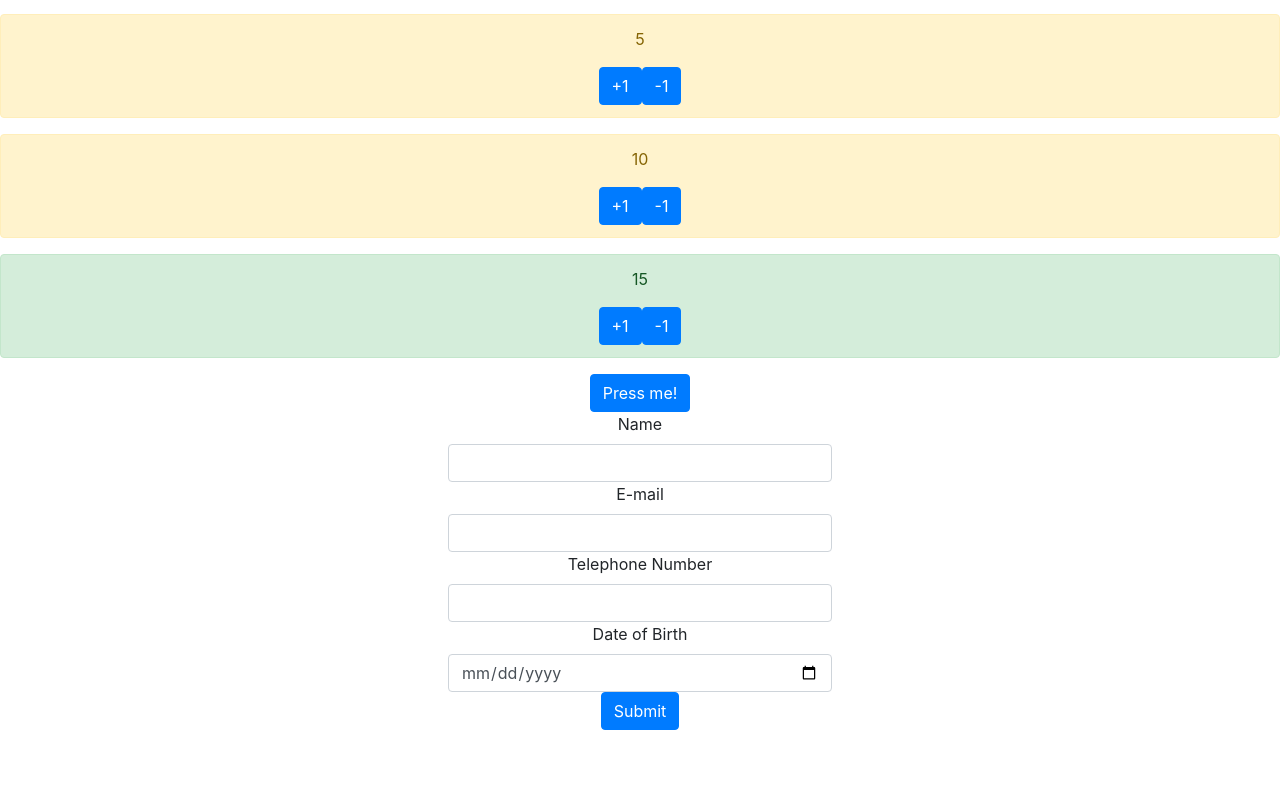
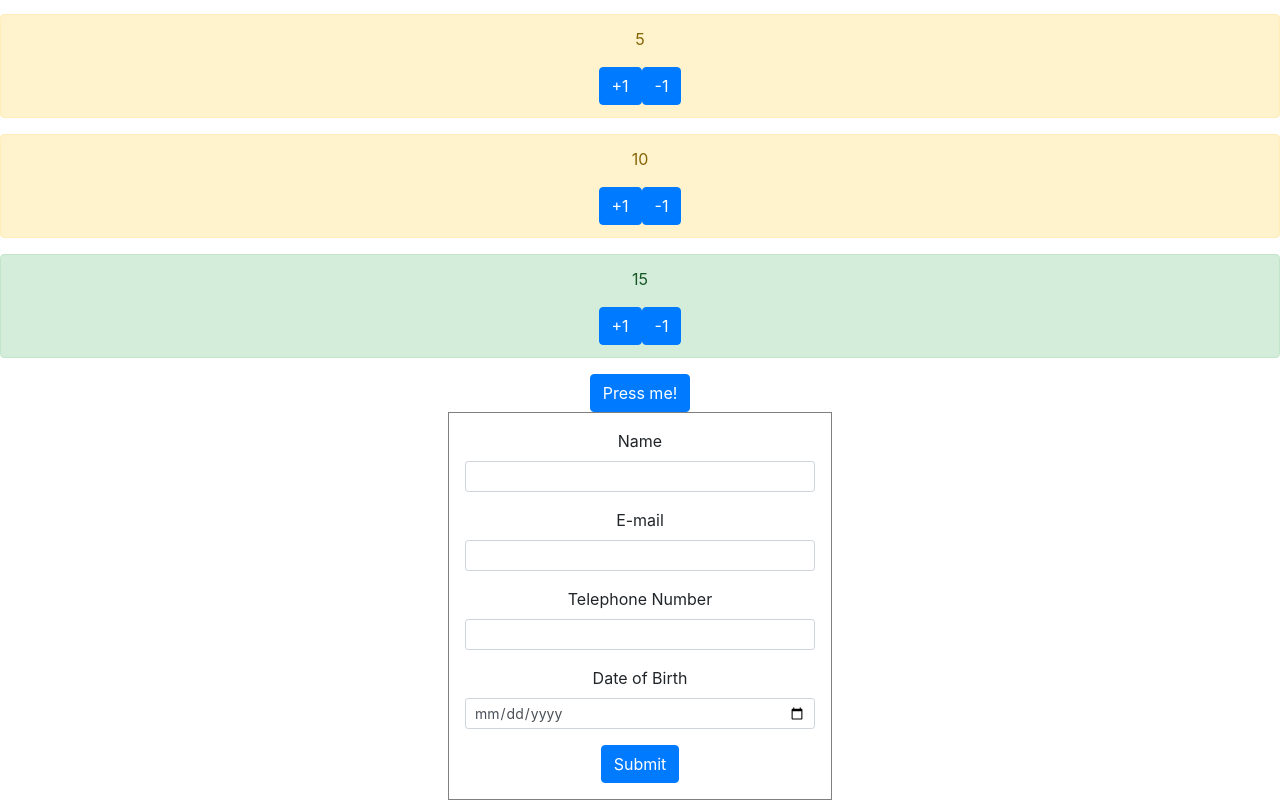
Before and after one commit to willnjl/10-react-continued, a React (Create React App) app: page / in a window 1280 px wide. Shown: the part 481-1281 px from the top of the page. Before the commit the page ends 1211 px from the top, so only its background shows below. Built offline with nearby package versions, Linux system fonts and the light colour scheme.

Commit message:
form style changes

```diff
--- a/src/components/02-passing-data-up/Form.js
+++ b/src/components/02-passing-data-up/Form.js
@@ -1,4 +1,5 @@
 import React, { Component } from "react";
+import Input from "./Input";
 
 export default class Form extends Component {
   constructor(props) {
@@ -39,19 +40,18 @@ export default class Form extends Component {
       <form
         className="form-group"
         onSubmit={(e) => this.handleSubmit(e)}
-        style={{ maxWidth: "24rem", margin: " auto" }}
+        style={{
+          maxWidth: "24rem",
+          margin: " auto",
+          border: "1px grey solid",
+          padding: "1rem",
+        }}
       >
         {fields.map((field, i) => {
           const { label, name, type } = field;
           return (
-            <div key={i}>
-              <label htmlFor={name}>{label}</label>
-              <input
-                name={name}
-                type={type}
-                className="form-control"
-                onChange={(e) => this.handleChange(e, i)}
-              />
+            <div key={i} className="form-group">
+              <Input label={label} name={name} type={type} />
             </div>
           );
         })}
--- a/src/components/02-passing-data-up/input.js
+++ b/src/components/02-passing-data-up/input.js
@@ -1,10 +1,10 @@
 import React from "react";
 
-export default function input({ label, name, type }) {
+export default function Input({ label, name, type }) {
   return (
     <>
       <label htmlFor={name}>{label}</label>
-      <input name={name} type={type} />
+      <input className="form-control form-control-sm" name={name} type={type} />
     </>
   );
 }
```
